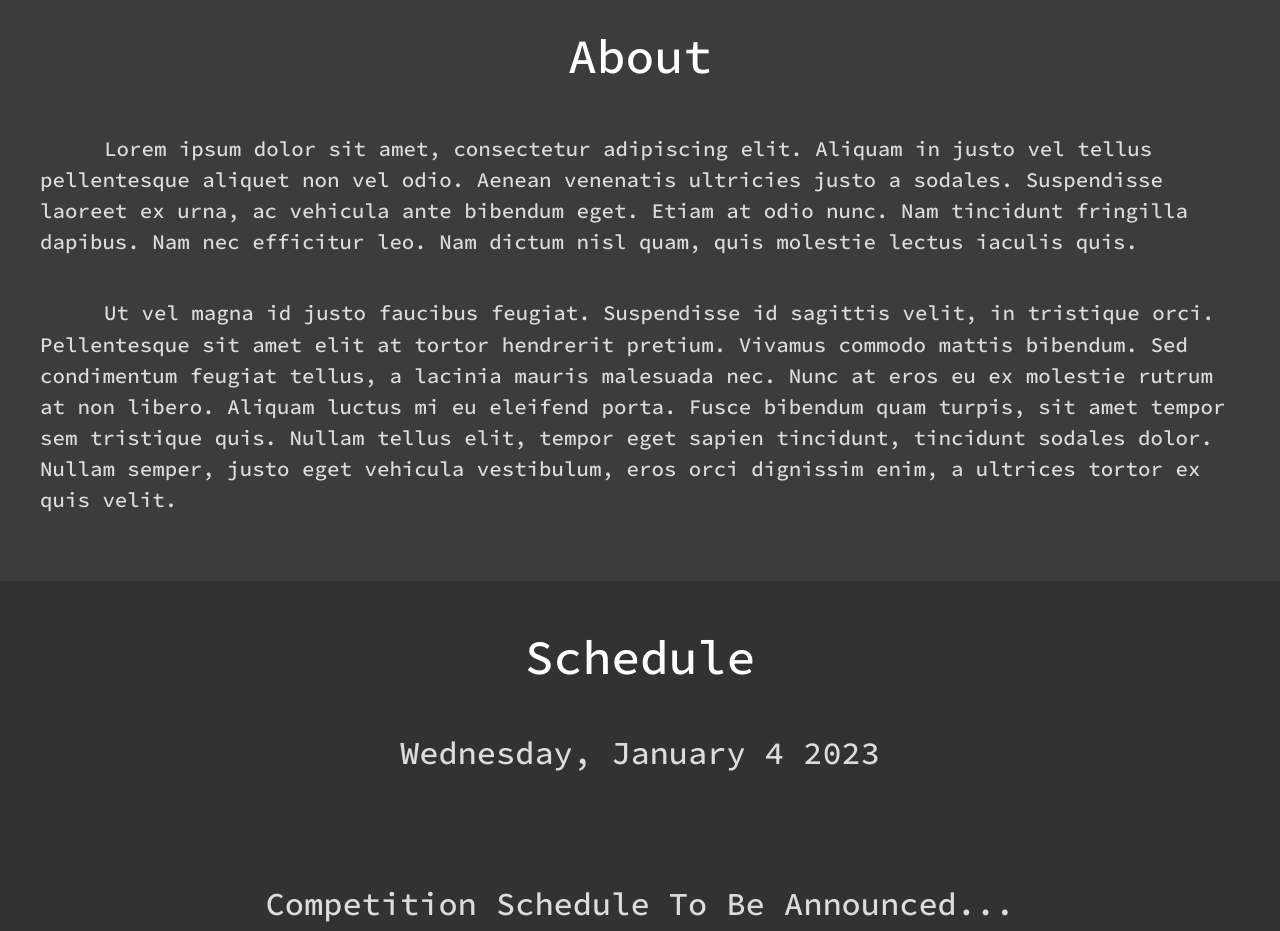
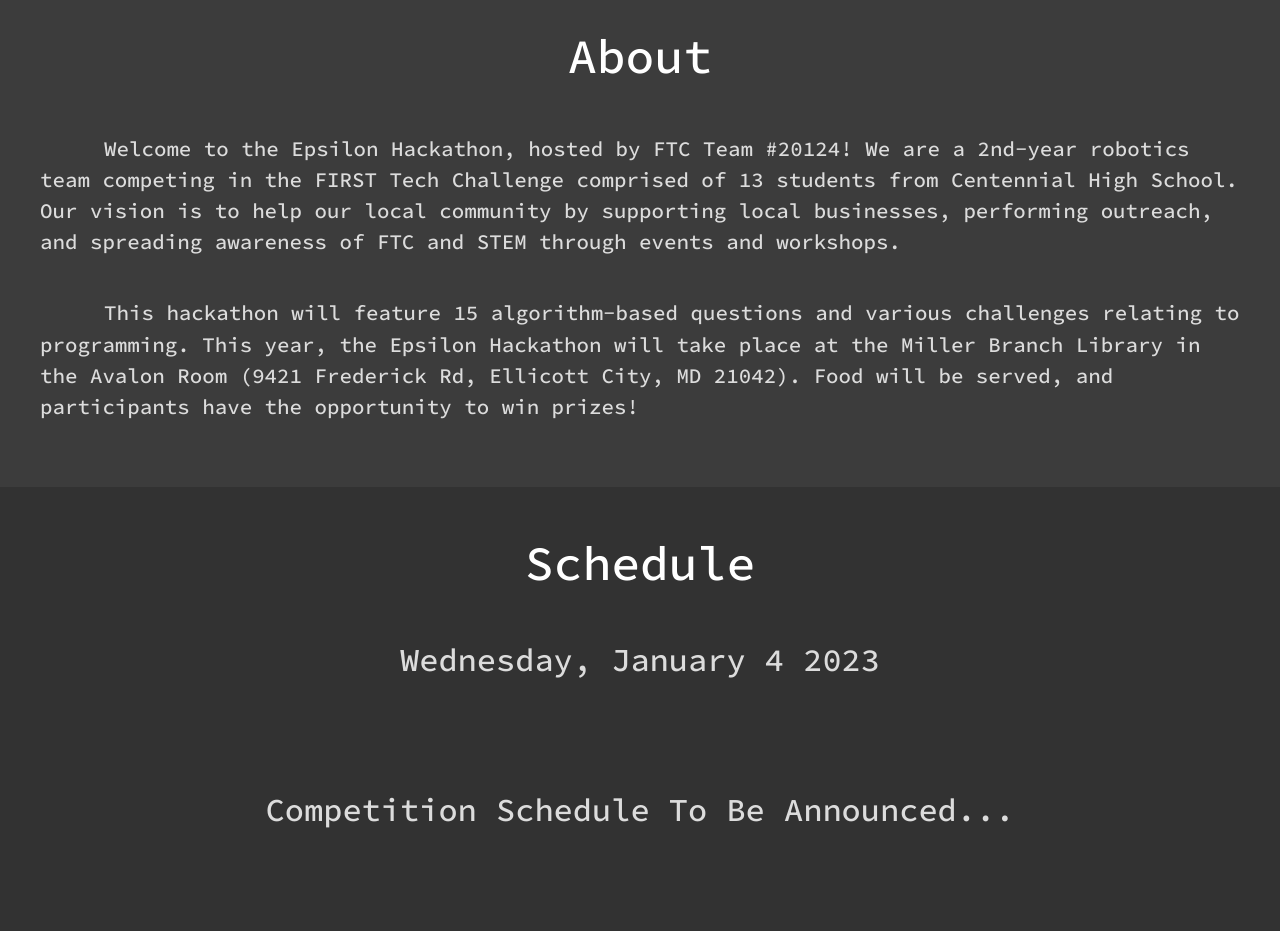
Before and after one commit to teky1/EpHacks, a plain HTML site: page index.html in a window 1280 px wide. Shown: the part 820-1751 px from the top of the page. Drawn offline with nearby package versions, Linux system fonts and the light colour scheme.

Commit message:
Updated the description on the About page

```diff
--- a/index.html
+++ b/index.html
@@ -55,9 +55,9 @@
     <div class="container-fluid section" id="about">
         <div id="aboutContainer">
             <h1 class="sectionTitle">About</h1>
-            <p>Lorem ipsum dolor sit amet, consectetur adipiscing elit. Aliquam in justo vel tellus pellentesque aliquet non vel odio. Aenean venenatis ultricies justo a sodales. Suspendisse laoreet ex urna, ac vehicula ante bibendum eget. Etiam at odio nunc. Nam tincidunt fringilla dapibus. Nam nec efficitur leo. Nam dictum nisl quam, quis molestie lectus iaculis quis.</p>
+            <p> Welcome to the Epsilon Hackathon, hosted by FTC Team #20124! We are a 2nd-year robotics team competing in the FIRST Tech Challenge comprised of 13 students from Centennial High School. Our vision is to help our local community by supporting local businesses, performing outreach, and spreading awareness of FTC and STEM through events and workshops. </p>
             <br>
-            <p>Ut vel magna id justo faucibus feugiat. Suspendisse id sagittis velit, in tristique orci. Pellentesque sit amet elit at tortor hendrerit pretium. Vivamus commodo mattis bibendum. Sed condimentum feugiat tellus, a lacinia mauris malesuada nec. Nunc at eros eu ex molestie rutrum at non libero. Aliquam luctus mi eu eleifend porta. Fusce bibendum quam turpis, sit amet tempor sem tristique quis. Nullam tellus elit, tempor eget sapien tincidunt, tincidunt sodales dolor. Nullam semper, justo eget vehicula vestibulum, eros orci dignissim enim, a ultrices tortor ex quis velit.</p>
+            <p>This hackathon will feature 15 algorithm-based questions and various challenges relating to programming. This year, the Epsilon Hackathon will take place at the Miller Branch Library in the Avalon Room (9421 Frederick Rd, Ellicott City, MD 21042). Food will be served, and participants have the opportunity to win prizes!</p>
         </div>
     </div>
 
```
